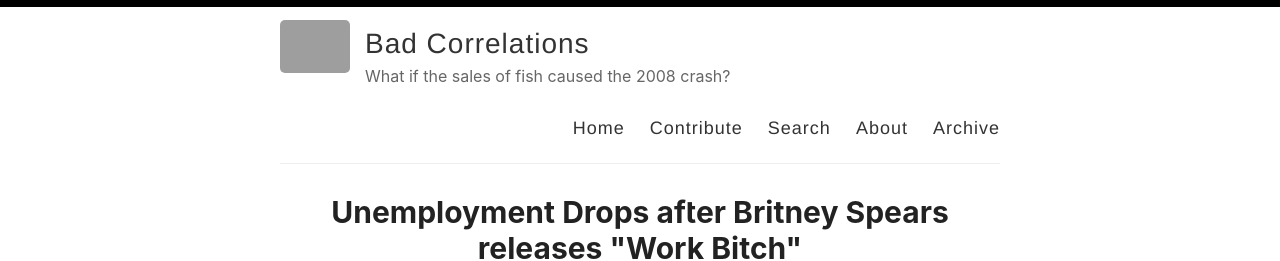
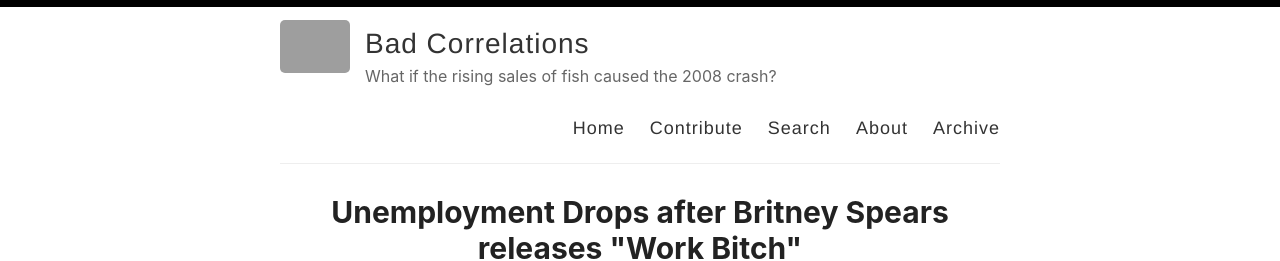
Before and after one commit to identex/bad-correlations, a Jekyll site: the page built from index.html, in a window 1280 px wide. Shown: the top 261 px of the page. Built offline with Jekyll 4.4.1, drawn with Linux system fonts in a browser that asks for light colours; the list of posts is cut into pages by our own code.

Commit message:
Update _config.yml

```diff
--- a/_config.yml
+++ b/_config.yml
@@ -9,7 +9,7 @@ name: Bad Correlations
 author: Jason Bradley Carpenter
 
 # Short bio or description (displayed in the header)
-description: What if the sales of fish caused the 2008 crash?
+description: What if the rising sales of fish caused the 2008 crash?
 
 # URL of your avatar or profile pic (you could use your GitHub profile pic)
 avatar: https://avatars.githubusercontent.com/u/63333198?v=4
```
